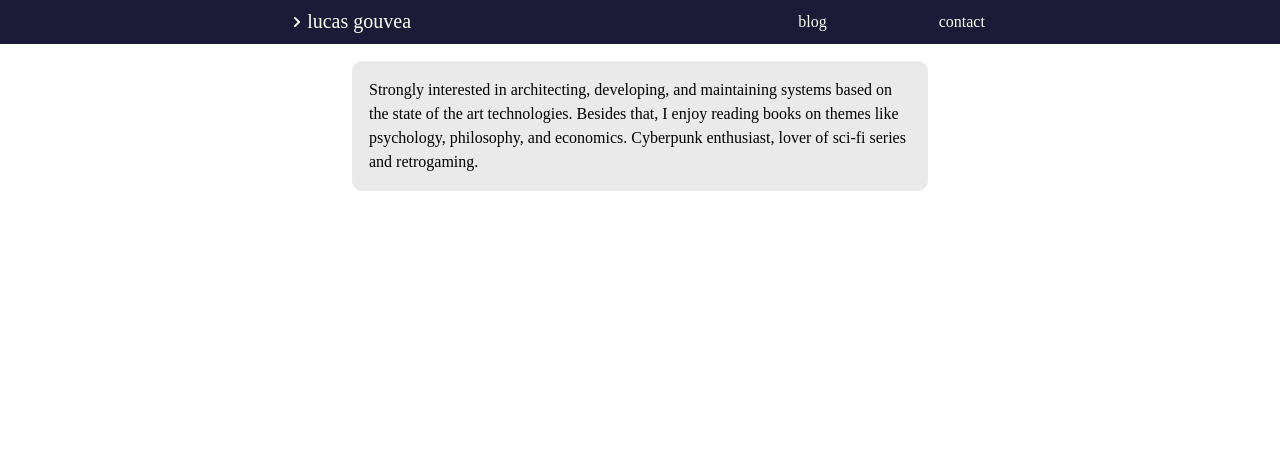
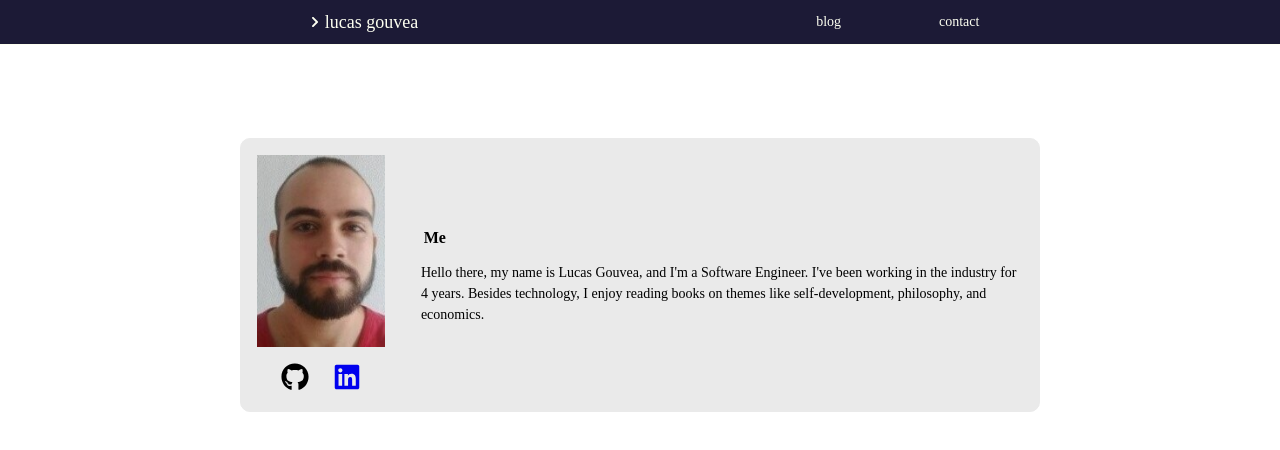
Before and after one commit to lucasgouvea/lucasgouvea, a Next.js app: page / in a window 1280 px wide. Shown: the top 450 px of the page. Built offline with nearby package versions, Linux system fonts and the light colour scheme; a web font is replaced by a local one.

Commit message:
feat: adding home content

```diff
--- a/pages/index.js
+++ b/pages/index.js
@@ -1,15 +1,42 @@
 import styles from '../styles/home.module.css';
+import { FaGithub, FaLinkedin } from 'react-icons/fa';
+import Link from "next/link"
 
+const startedYear = 2018
+
+function getWelcomeText() {
+  const currentYear = new Date().getFullYear()
+  const inTheIndustryYears = currentYear - startedYear
+  const welcomeText = `Hello there, my name is Lucas Gouvea, and I'm a Software Engineer. I've been working in the industry for ${inTheIndustryYears} years. Besides technology, I enjoy reading books on themes like self-development, philosophy, and economics.`
+  return welcomeText
+}
 export default function Home() {
+
+  const welcomeText = getWelcomeText()
   return (
-    <div style={{ display: 'flex', justifyContent: 'center' }}>
+    <div style={{ display: 'flex', justifyContent: 'center', alignItems: 'center', marginTop: '6%', flexDirection: 'column' }}>
       <div className={styles.card}>
-        <p>Strongly interested in architecting, developing, and maintaining systems based
-          on the state of the art technologies. Besides that, I enjoy
-          reading books on themes like psychology, philosophy, and
-          economics. Cyberpunk enthusiast, lover of sci-fi series and
-          retrogaming.</p>
+        <div style={{ padding: '1em' }}>
+          <img id="abc" src="lucas-gouvea.jpg" />
+          <div style={{ display: 'flex', justifyContent: 'space-evenly', width: '100%', marginTop: '10%' }}>
+            <Link href="https://github.com/lucasgouvea">
+              <FaGithub color='black' size={28}>
+              </FaGithub>
+            </Link>
+            <Link href="https://www.linkedin.com/in/lucas-gouvea-56a288139/">
+              <FaLinkedin size={28}>
+              </FaLinkedin>
+            </Link>
+          </div>
+
+        </div>
+        <div className={styles.content}>
+          <p className={styles.me}>Me</p>
+          <p>{welcomeText}</p>
+        </div>
       </div>
+
+
     </div>
   )
 }
--- a/shared/navbar/navbar.module.css
+++ b/shared/navbar/navbar.module.css
@@ -21,7 +21,7 @@
 .navbar li {
     padding: 1.4em 2.5em;
     margin: 0 1em;
-    font-size: 1em;
+    font-size: 14px;
     transition: margin 0.2s ease-in-out;
     display: inline-block;
     position: relative;
@@ -31,7 +31,7 @@
 
 .title {
     line-height: 1.15;
-    font-size: 1.25em;
+    font-size: 18px;
 }
 
 .logo {
--- a/styles/globals.css
+++ b/styles/globals.css
@@ -10,14 +10,14 @@ body {
   box-sizing: border-box;
 }
 
-img {
-  max-width: 100%;
-  height: auto;
-}
-
 h1,
 h2,
 p,
 ul {
   margin: 0;
 }
+
+img {
+  width: 8.02em;
+  height: 12em;
+}
--- a/styles/home.module.css
+++ b/styles/home.module.css
@@ -8,15 +8,15 @@
 
 .card {
   margin: 1rem;
-  flex-basis: 45%;
   text-align: left;
   color: inherit;
   text-decoration: none;
   border: 1px solid #eaeaea;
   border-radius: 10px;
   transition: color 0.15s ease, border-color 0.15s ease;
-  width: 25%;
+  width: 50em;
   background-color: #eaeaea;
+  display: flex;
 }
 
 .card:hover,
@@ -28,13 +28,25 @@
 
 .card p {
   margin: 0;
-  font-size: 1rem;
+  font-size: 14px;
   line-height: 1.5;
-  padding: 1em 1em;
+  padding: 0.4em 1.4em;
 }
 
 .logo {
   height: 1em;
+}
+
+.content {
+  display: flex;
+  flex-direction: column;
+  justify-content: center;
+  align-items: left;
+}
+
+.me {
+  font-weight: bold;
+  font-size: 16px !important;
 }
 
 @media (max-width: 600px) {
```
Also changed, not shown: public/lucas-gouvea.jpg (added), public/right.png (deleted).
